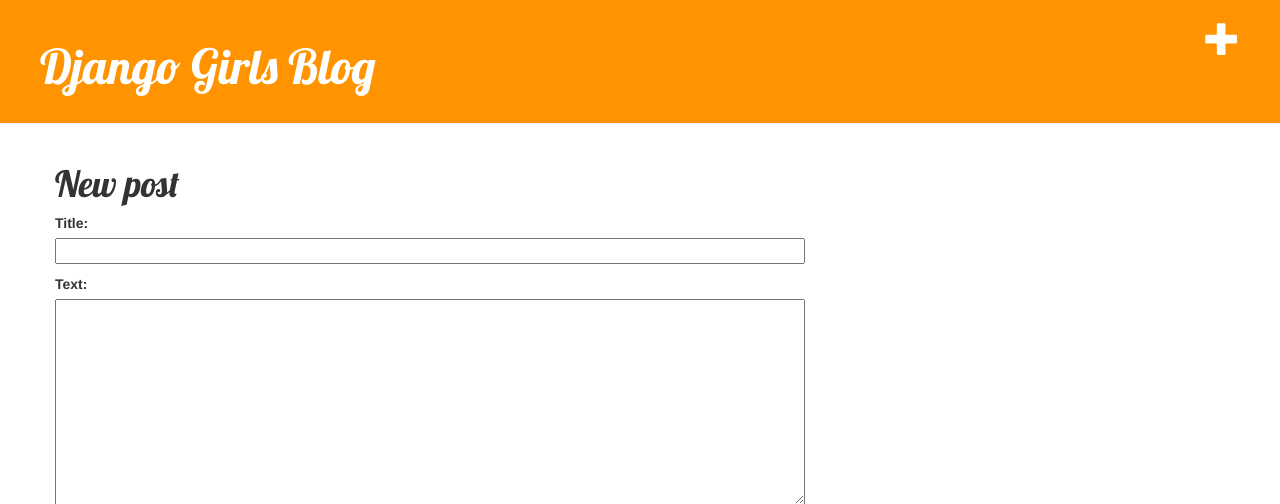
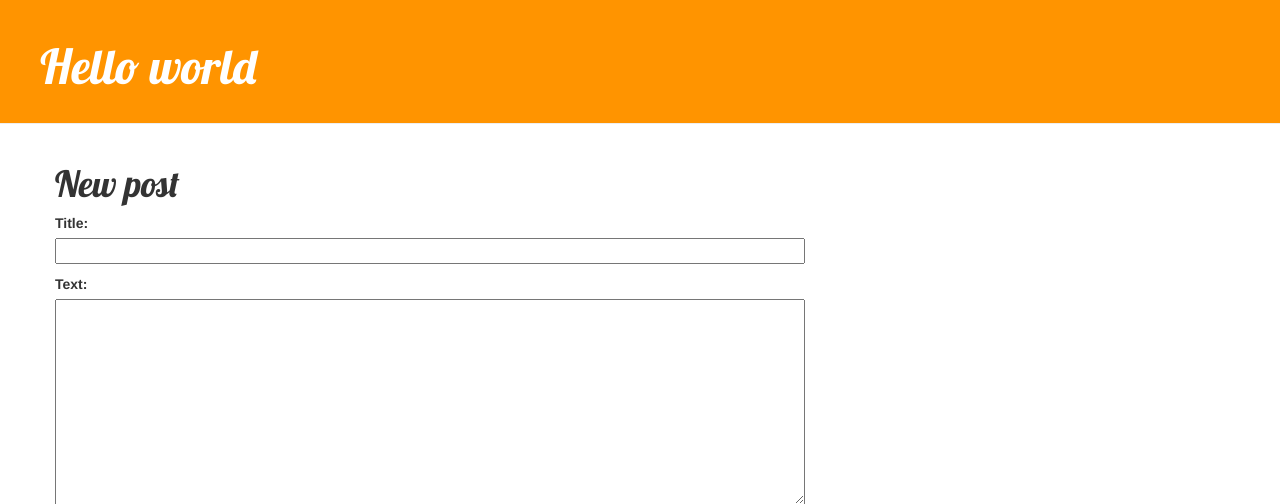
Before and after one commit to xforce16/my-first-blog, a Django app: page /post/new/ in a window 1280 px wide. Shown: the top 504 px of the page. Run offline with Django 3.2, Linux system fonts and the light colour scheme; some libraries are stand-ins or nearby versions.

Commit message:
add "post blog" function

```diff
--- a/templates/blog/base.html
+++ b/templates/blog/base.html
@@ -1,7 +1,7 @@
 {% load staticfiles %}
 <html>
     <head>
-        <title>Django Girls blog</title>
+        <title >Django Girls blog</title>
         <link rel="stylesheet" href="//maxcdn.bootstrapcdn.com/bootstrap/3.2.0/css/bootstrap.min.css">
         <link rel="stylesheet" href="//maxcdn.bootstrapcdn.com/bootstrap/3.2.0/css/bootstrap-theme.min.css">
         <link href="//fonts.googleapis.com/css?family=Lobster&subset=latin,latin-ext" rel="stylesheet" type="text/css">
@@ -9,8 +9,10 @@
     </head>
     <body>
         <div class="page-header">
+       {% if user.is_authenticated %}
             <a href="{% url 'post_new' %}" class="top-menu"><span class="glyphicon glyphicon-plus"></span></a>
-            <h1><a href="/">Django Girls Blog</a></h1>
+       {% endif %}
+            <h1 id="demo1"><a href="/">Hello world</a></h1>
         </div>
         <div class="content container">
             <div class="row">
```
